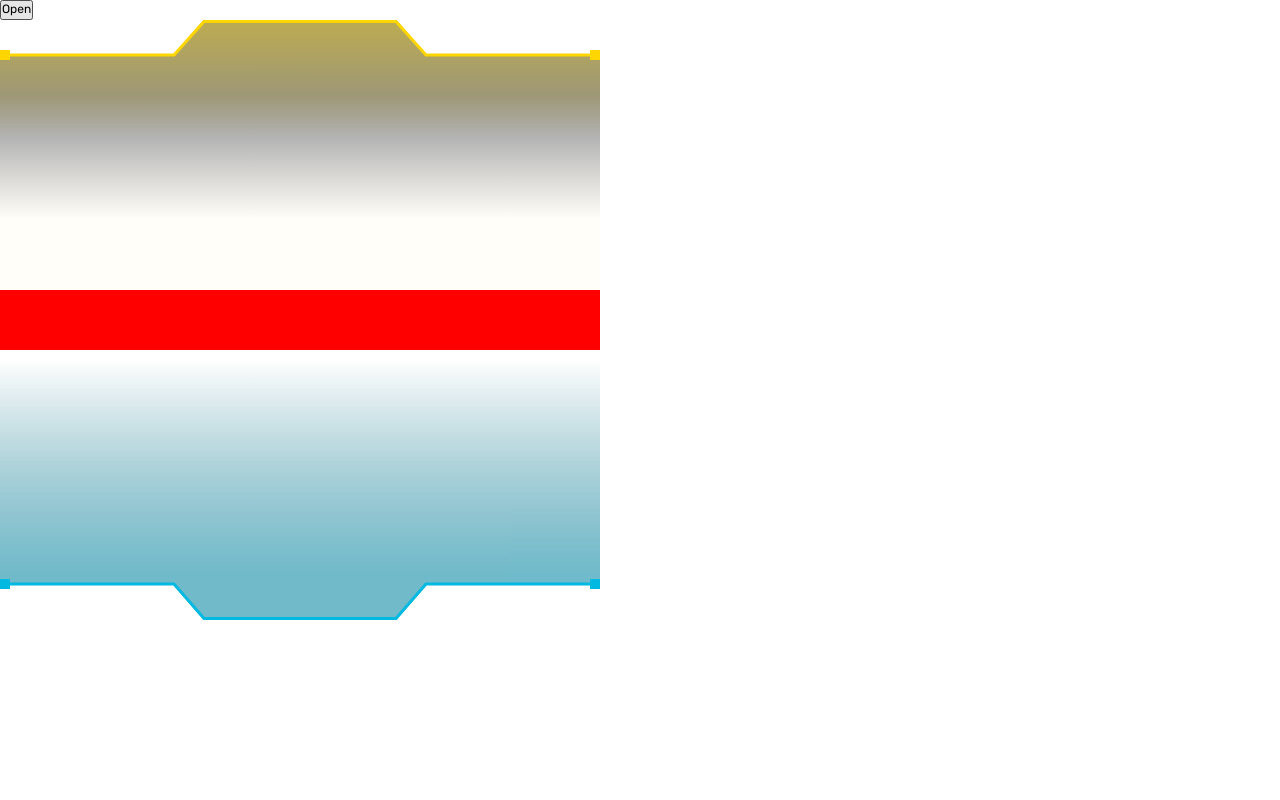
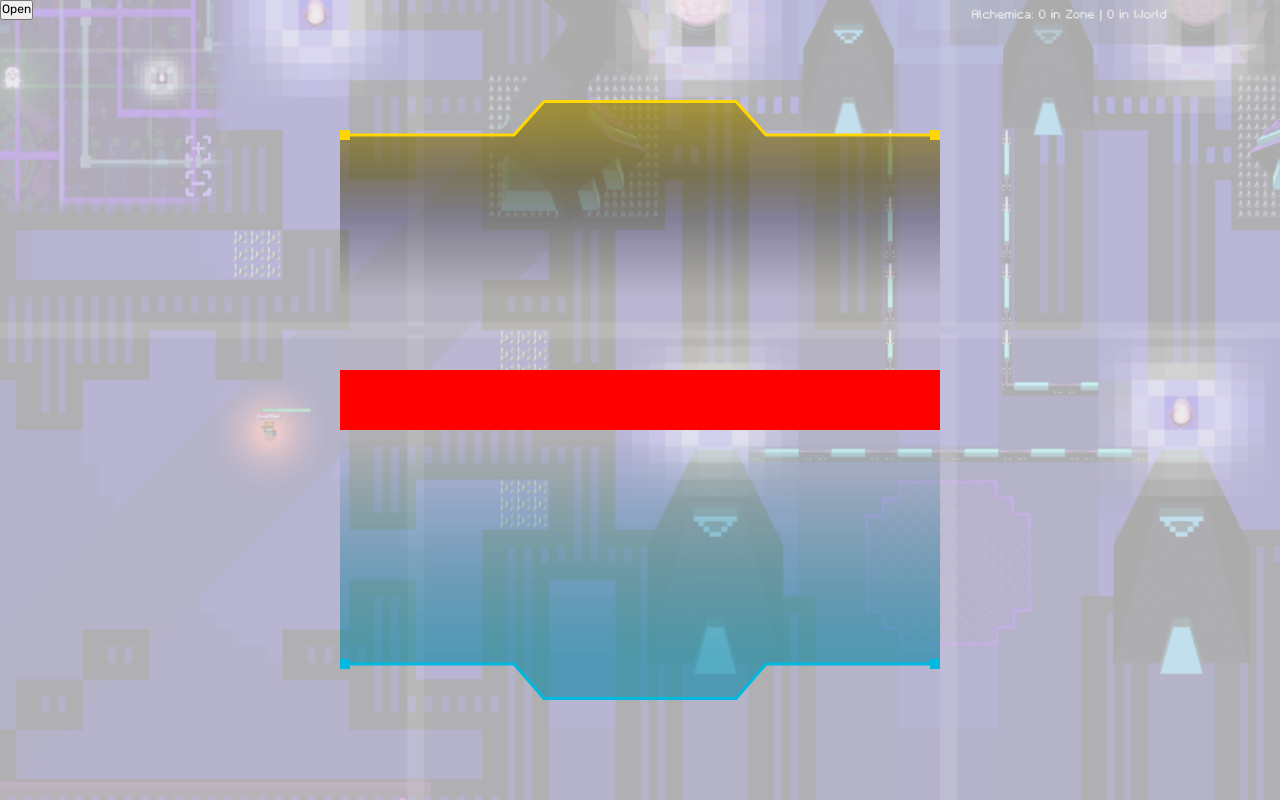
Before and after one commit to fullDev9233/Pixelcraft-Test, a React (Create React App) app: page / in a window 1280 px wide. Both pictures are taken after a click on the button "Open". Built offline with nearby package versions, Linux system fonts and the light colour scheme.

Commit message:
add Welcome Modal

```diff
--- a/package.json
+++ b/package.json
@@ -14,6 +14,7 @@
     "@types/styled-system": "^5.1.16",
     "react": "^18.2.0",
     "react-dom": "^18.2.0",
+    "react-router-dom": "^6.7.0",
     "react-scripts": "5.0.1",
     "styled-components": "^5.3.6",
     "styled-system": "^5.1.5",
--- a/src/App.tsx
+++ b/src/App.tsx
@@ -1,19 +1,18 @@
-import { useState } from 'react'
+import { lazy, Suspense } from 'react'
+import { Routes, Route } from 'react-router-dom'
 import GlobalStyle from './styles/global'
-import WelcomeModal from './components/WelcomeModal'
+
+const DashBoard = lazy(() => import('./pages/Dashboard'))
 
 const App = () => {
-  const [isOpenedModal, setIsOpenedModal] = useState(false)
-
-  const handleOpen = () => {
-    setIsOpenedModal(true)
-  }
-
   return (
     <>
       <GlobalStyle />
-      <button onClick={handleOpen}>Open</button>
-      {isOpenedModal && <WelcomeModal />}
+      <Suspense fallback={<div>...Loading</div>}>
+        <Routes>
+          <Route path='/' element={<DashBoard />} />
+        </Routes>
+      </Suspense>
     </>
   )
 }
--- a/src/components/WelcomeModal/index.tsx
+++ b/src/components/WelcomeModal/index.tsx
@@ -1,6 +1,12 @@
-import Modal from '../common/Modal'
+import Modal from '../Commons/Modal'
 import Canvas from '../Canvas'
-import { ModalBody, SectionTop, SectionBottom, TextTitle } from './styles'
+import {
+  ModalContainer,
+  ModalBody,
+  SectionTop,
+  SectionBottom,
+  TextTitle,
+} from './styles'
 
 const width = 600
 const height = 600
@@ -56,12 +62,14 @@ const WelcomeModal = () => {
 
   return (
     <Modal wrapperId='welcome-modal'>
+      <ModalContainer>
         <ModalBody width={width} height={height}>
           <Canvas draw={drawArt} width={width} height={height} />
           <SectionTop width={width} height={height1} />
           <div style={{ height: '60px', background: 'red' }}></div>
           <SectionBottom width={width} height={height1} />
         </ModalBody>
+      </ModalContainer>
     </Modal>
   )
 }
--- a/src/components/WelcomeModal/styles.ts
+++ b/src/components/WelcomeModal/styles.ts
@@ -1,10 +1,34 @@
 import styled from 'styled-components'
+
+export const ModalContainer = styled.div`
+  position: fixed;
+  left: 0;
+  top: 0;
+  display: flex;
+  align-items: center;
+  justify-content: center;
+  width: 100%;
+  height: 100%;
+  padding-left: 0px;
+  overflow-x: hidden;
+  overflow-y: auto;
+  outline: 0;
+  z-index: 1100;
+`
 
 export const ModalBody = styled.div<{ width: number; height: number }>`
   position: relative;
+  display: flex;
+  flex-direction: column;
   width: ${({ width }) => width || 600}px;
   height: ${({ height }) => height || 600}px;
-  background: #fff;
+  max-width: fit-content;
+  transition: transform 0.3s ease-out;
+  transform: none;
+
+  ${({ theme }) => theme.mediaQueries.md} {
+    width: 600px;
+  }
 `
 
 export const SectionTop = styled.div<{ width: number; height: number }>`
--- /dev/null
+++ b/src/images.d.ts
@@ -0,0 +1,4 @@
+declare module '*.png' {
+  const value: any
+  export default value
+}
--- a/src/index.tsx
+++ b/src/index.tsx
@@ -1,5 +1,6 @@
 import React from 'react'
 import ReactDOM from 'react-dom/client'
+import { BrowserRouter } from 'react-router-dom'
 import App from './App'
 import Provider from './provider'
 
@@ -7,7 +8,9 @@ const root = ReactDOM.createRoot(document.getElementById('root') as HTMLElement)
 root.render(
   <React.StrictMode>
     <Provider>
-      <App />
+      <BrowserRouter>
+        <App />
+      </BrowserRouter>
     </Provider>
   </React.StrictMode>,
 )
--- /dev/null
+++ b/src/pages/Dashboard/index.tsx
@@ -0,0 +1,19 @@
+import { useState } from 'react'
+import WelcomeModal from '../../components/WelcomeModal'
+import { Container } from './styles'
+
+const Dashboard = () => {
+  const [isOpenedModal, setIsOpenedModal] = useState(false)
+
+  const handleOpen = () => {
+    setIsOpenedModal(true)
+  }
+  return (
+    <Container>
+      <button onClick={handleOpen}>Open</button>
+      {isOpenedModal && <WelcomeModal />}
+    </Container>
+  )
+}
+
+export default Dashboard
--- /dev/null
+++ b/src/pages/Dashboard/styles.ts
@@ -0,0 +1,9 @@
+import styled from 'styled-components'
+import BgImg from '../../assets/imgs/bg.png'
+
+export const Container = styled.div`
+  min-height: 100vh;
+  background: url(${BgImg});
+  background-size: cover;
+  background-repeat: no-repeat;
+`
```
Also changed, not shown: src/assets/imgs/bg.png (added), src/components/Commons/FlexBox/index.ts (renamed from src/components/common/FlexBox/index.ts), src/components/Commons/Modal/index.tsx (renamed from src/components/common/Modal/index.tsx), src/components/Commons/Modal/styles.ts (renamed from src/components/common/Modal/styles.ts), 1 other file (tests, documents, lock files or other folders). Lines whose indentation alone changed are shown as unchanged.
